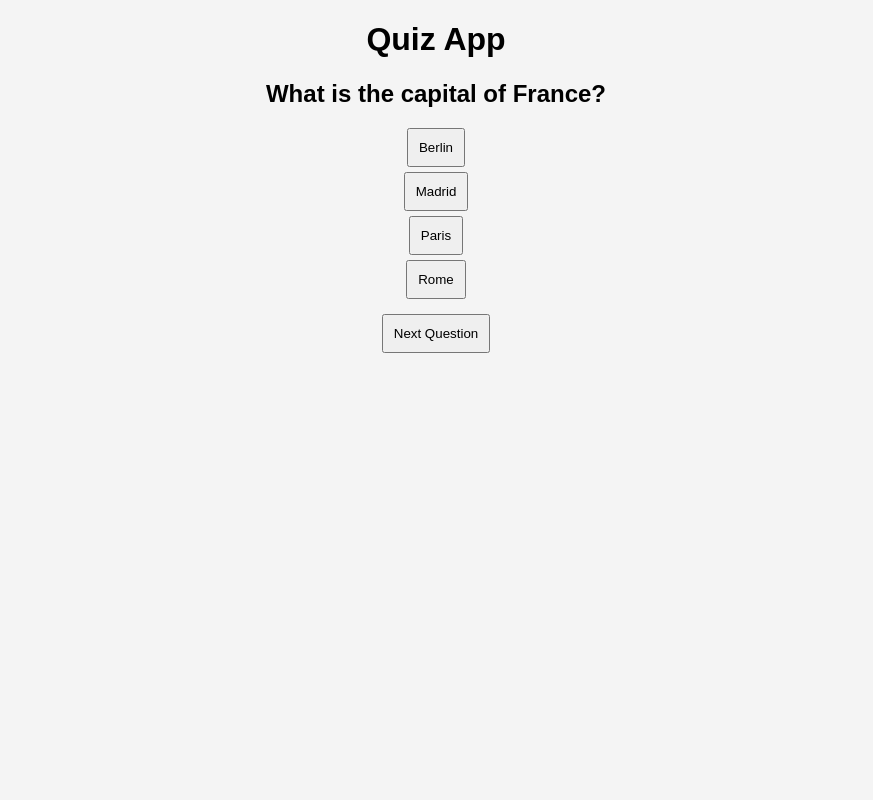
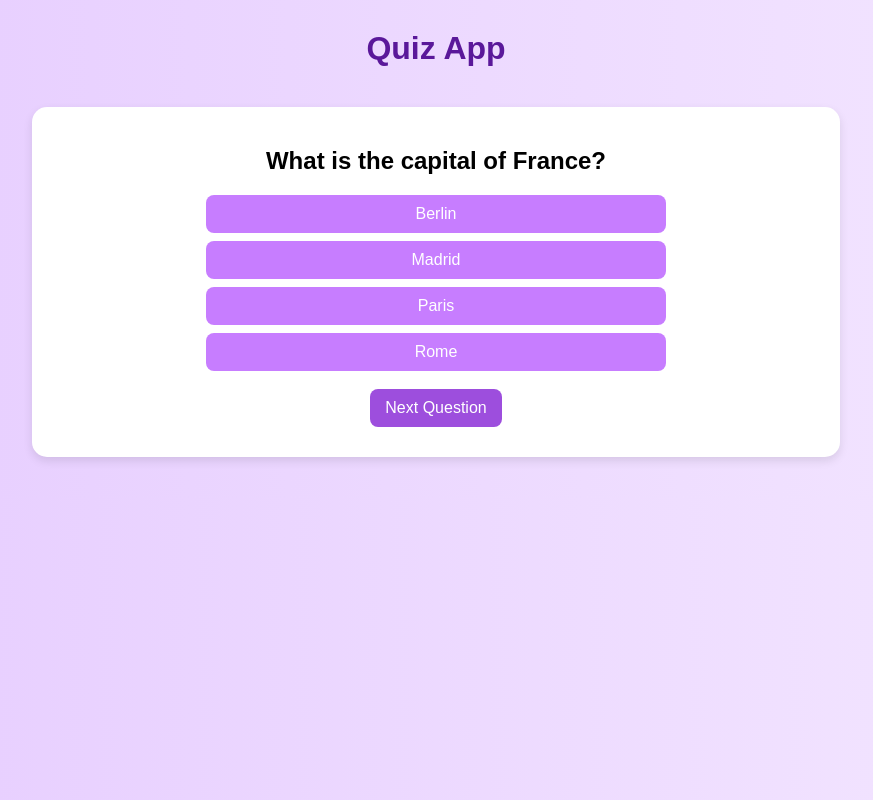
Before and after one commit to iniyarat/final-project-code-guide, a plain HTML site: page index.html in a window 1280 px wide. Both pictures are taken after a click on the button "Start Quiz". Shown: the whole page, without its empty margins (204-1077 px from the left). Drawn offline with Linux system fonts and the light colour scheme.

Commit message:
fixed and made it pretter

```diff
--- a/script.js
+++ b/script.js
@@ -1,7 +1,7 @@
 let quiz;
 let questionsData = [];
 
-// CLASS (requirement)
+// CLASS
 class Quiz {
   constructor(questions) {
     this.questions = questions;
@@ -18,7 +18,7 @@ class Quiz {
   }
 }
 
-// SUBCLASS (requirement)
+// SUBCLASS
 class MultipleChoiceQuiz extends Quiz {
   checkAnswer(selected) {
     if (selected === this.getCurrentQuestion().answer) {
@@ -42,7 +42,7 @@ const startScreen = document.getElementById("start-screen");
 const quizContainer = document.getElementById("quiz-container");
 const resultScreen = document.getElementById("result-screen");
 
-// FETCH JSON (DLC)
+// LOAD QUESTIONS (FETCH)
 async function loadQuestions() {
   let response = await fetch("questions.json");
   questionsData = await response.json();
@@ -62,18 +62,22 @@ startBtn.addEventListener("click", async () => {
 
 // SHOW QUESTION
 function showQuestion() {
-  answersEl.innerHTML = ""; // clear old answers
+  answersEl.innerHTML = "";
+  nextBtn.disabled = true; // disable next until answered
 
   let current = quiz.getCurrentQuestion();
   questionEl.textContent = current.question;
 
-  // LOOP (requirement)
+  let answered = false;
+
   for (let i = 0; i < current.options.length; i++) {
-    let btn = document.createElement("button"); // DOM creation
+    let btn = document.createElement("button");
     btn.textContent = current.options[i];
 
-    // EVENT LISTENER
     btn.addEventListener("click", () => {
+      if (answered) return; // prevent multiple answers
+      answered = true;
+
       let correct = quiz.checkAnswer(current.options[i]);
 
       if (correct) {
@@ -81,6 +85,17 @@ function showQuestion() {
       } else {
         btn.style.backgroundColor = "red";
       }
+
+      // show correct answer + disable all buttons
+      let buttons = answersEl.querySelectorAll("button");
+      for (let b of buttons) {
+        if (b.textContent === current.answer) {
+          b.style.backgroundColor = "green";
+        }
+        b.disabled = true;
+      }
+
+      nextBtn.disabled = false; // allow moving forward
     });
 
     answersEl.appendChild(btn);
@@ -105,7 +120,7 @@ function showResult() {
 
   scoreEl.textContent = `You scored ${quiz.score} out of ${quiz.questions.length}`;
 
-  // LOCAL STORAGE (DLC)
+  // SAVE SCORE (DLC)
   localStorage.setItem("lastScore", JSON.stringify(quiz.score));
 }
 
--- a/style.css
+++ b/style.css
@@ -1,16 +1,47 @@
 body {
-  font-family: Arial;
+  font-family: Arial, sans-serif;
   text-align: center;
-  background-color: #f4f4f4;
+  background: linear-gradient(to right, #e6ccff, #f3e6ff);
+  margin: 0;
+  padding: 0;
+}
+
+h1 {
+  color: #5a189a;
+  margin-top: 30px;
+}
+
+#quiz-container, #result-screen, #start-screen {
+  background: white;
+  width: 60%;
+  margin: 40px auto;
+  padding: 20px;
+  border-radius: 15px;
+  box-shadow: 0 4px 10px rgba(0,0,0,0.1);
 }
 
 button {
-  padding: 10px;
+  padding: 10px 15px;
   margin: 10px;
+  border: none;
+  border-radius: 8px;
+  background-color: #9d4edd;
+  color: white;
+  font-size: 16px;
   cursor: pointer;
+}
+
+button:hover {
+  background-color: #7b2cbf;
 }
 
 #answers button {
   display: block;
-  margin: 5px auto;
+  width: 60%;
+  margin: 8px auto;
+  background-color: #c77dff;
 }
+
+#answers button:hover {
+  background-color: #9d4edd;
+}
```
